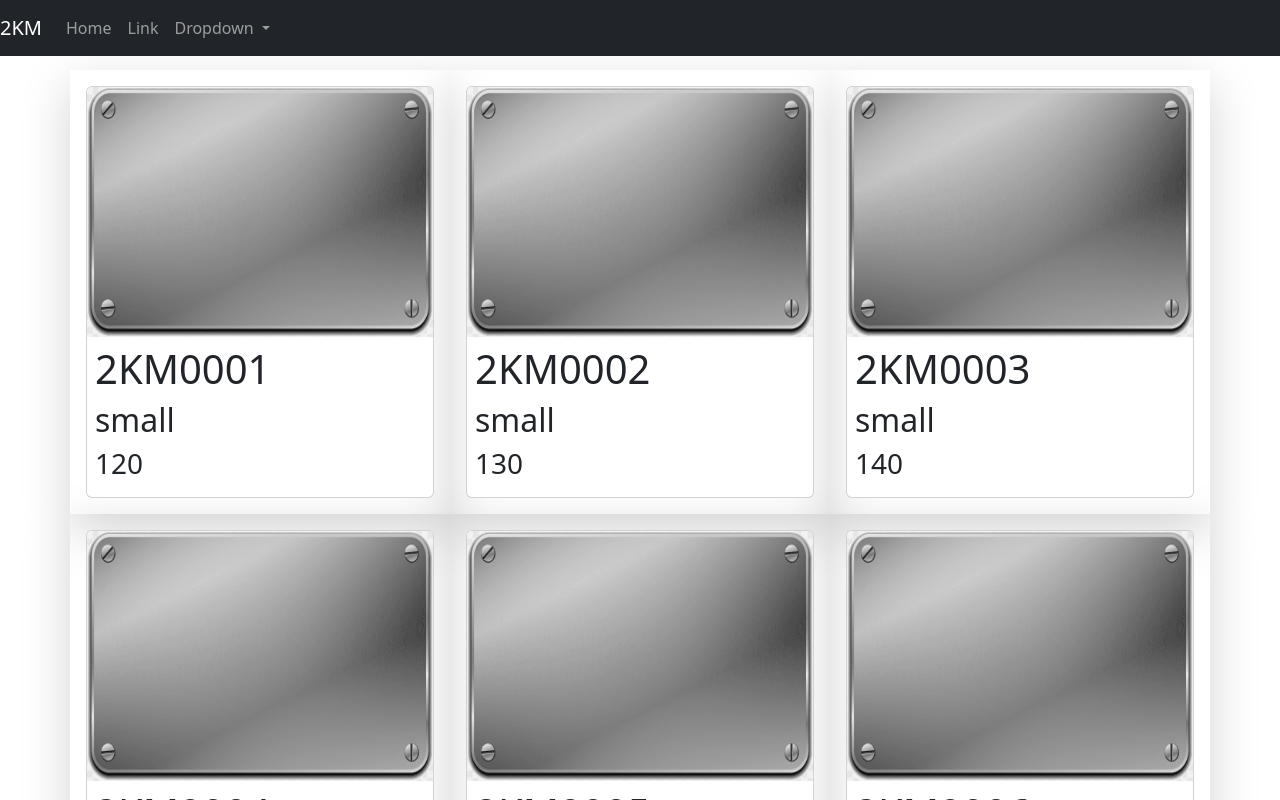
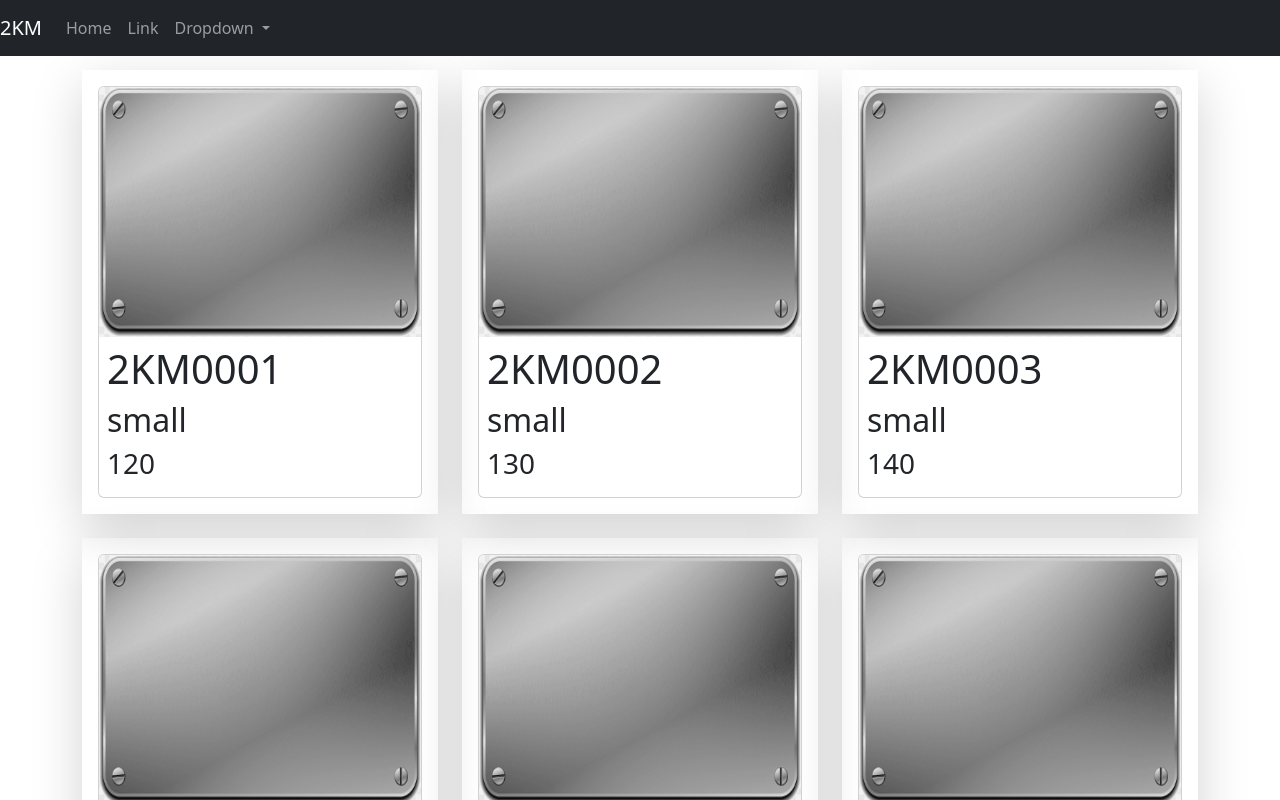
Before and after one commit to ahmad-ghadban/2km, an Angular app in the folder 2km-site/: page / in a window 1280 px wide. Shown: the top 800 px of the page. Built offline with nearby package versions, Linux system fonts and the light colour scheme.

Commit message:
touched up cards css

```diff
--- a/2km-site/src/app/products/product-list/product-list.component.html
+++ b/2km-site/src/app/products/product-list/product-list.component.html
@@ -1,5 +1,7 @@
 <div class="row">
-  <div *ngFor="let product of Products" class="shadow-lg col-sm-4 p-3">
-    <app-product-card [product]="product"></app-product-card>
+  <div *ngFor="let product of Products" class="col-sm-4">
+    <div class="shadow-lg p-3 mb-4">
+      <app-product-card [product]="product"></app-product-card>
+    </div>
   </div>
 </div>
```
